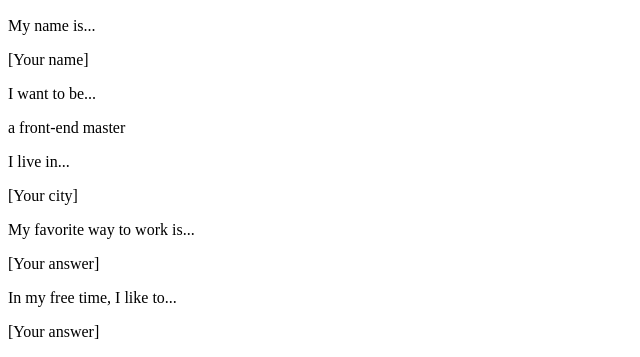
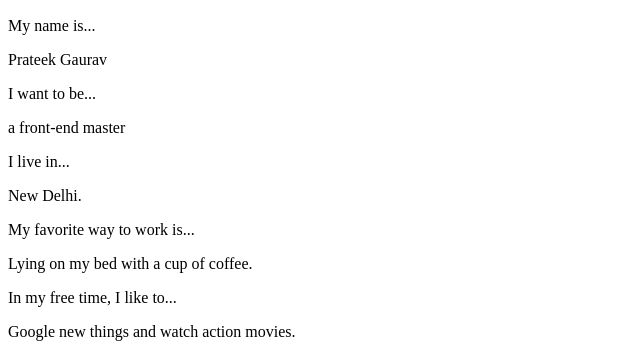
Before and after one commit to PrateekCoder/Front-end-Nanodegree-P0, a plain HTML site: page index.html in a window 1280 px wide. Shown: the part 695-1052 px from the top of the page, without its empty margins (0-640 px from the left). Drawn offline with Linux system fonts and the light colour scheme.

Commit message:
Add My details

```diff
--- a/index.html
+++ b/index.html
@@ -16,20 +16,20 @@
             </header>
             <section class="hero">
                 <div class="content">
-                    <img class="my-picture" src="http://i0.wp.com/blog.udacity.com/wp-content/uploads/2015/03/cameronpittman.jpg?zoom=2&amp;resize=300%2C300" alt="This is a picture of me">
+                    <img class="my-picture" src="http://i65.tinypic.com/2qs3rif.jpg" alt="This is a picture of me.">
                     <p class="iama">My name is...</p>
-                    <p class="my-name my-info">[Your name]</p>
+                    <p class="my-name my-info">Prateek Gaurav</p>
                     <p class="iama">I want to be...</p>
                     <p class="my-info">a front-end master</p>
                 </div>
             </section>
             <section class="about-me content">
                 <p class="iama">I live in...</p>
-                <p class="my-info">[Your city]</p>
+                <p class="my-info">New Delhi.</p>
                 <p class="iama">My favorite way to work is...</p>
-                <p class="my-info">[Your answer]</p>
+                <p class="my-info">Lying on my bed with a cup of coffee.</p>
                 <p class="iama">In my free time, I like to...</p>
-                <p class="my-info">[Your answer]</p>
+                <p class="my-info">Google new things and watch action movies.</p>
             </section>
         </main>
     </body>
```
Also changed, not shown: images/my_picture.jpg (added), images/udacity_logo.svg (added), 1 other file.
